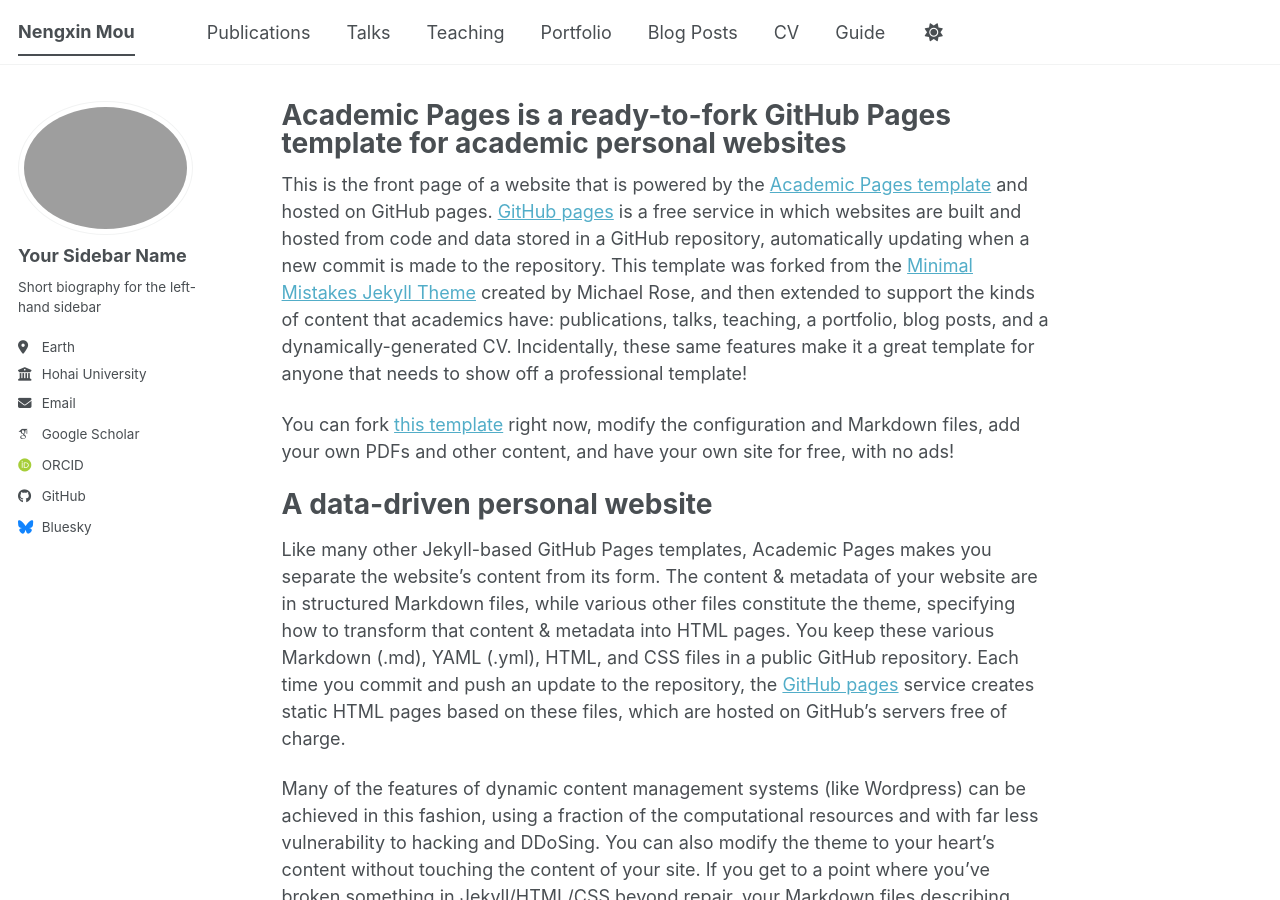
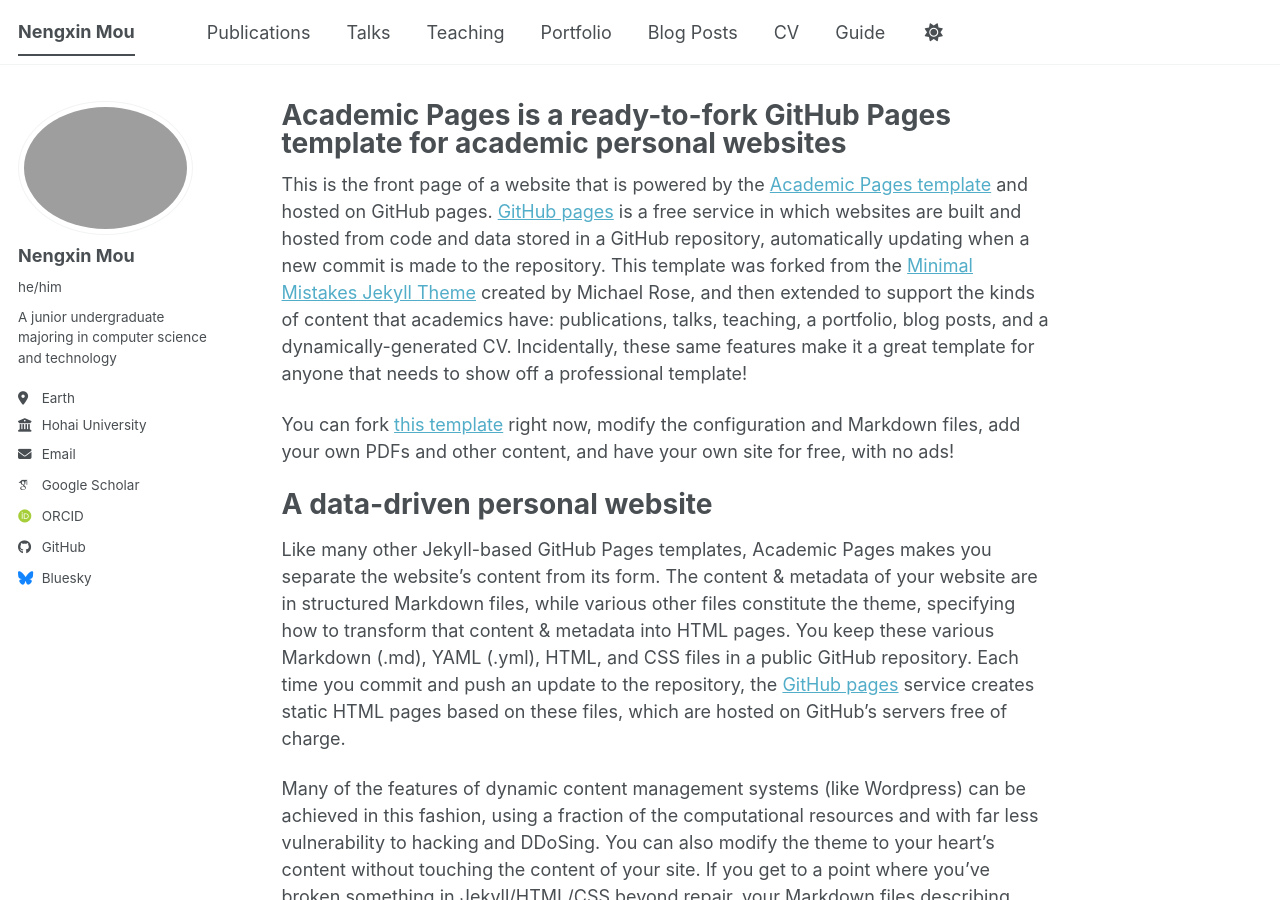
Before and after one commit to NengxinMou/NengxinMou, a Jekyll site: the page built from _pages/about.md, in a window 1280 px wide and 900 px high. Built offline with Jekyll 4.4.1, drawn with Linux system fonts in a browser that asks for light colours; some web fonts are replaced; a script bundle is joined from its source files by our own code; library files that are not in the unit come from our copies.

Commit message:
Update author profile information

```diff
--- a/_config.yml
+++ b/_config.yml
@@ -24,9 +24,9 @@
 author:
   # Biographic information
   avatar           : "profile.png"
-  name             : "Your Sidebar Name"
-  pronouns         : # example: "she/her"
-  bio              : "Short biography for the left-hand sidebar"
+  name             : "Nengxin Mou"
+  pronouns         : "he/him"
+  bio              : "A junior undergraduate majoring in computer science and technology"
   location         : "Earth"
   employer         : "Hohai University"
   uri              : # URL
```
